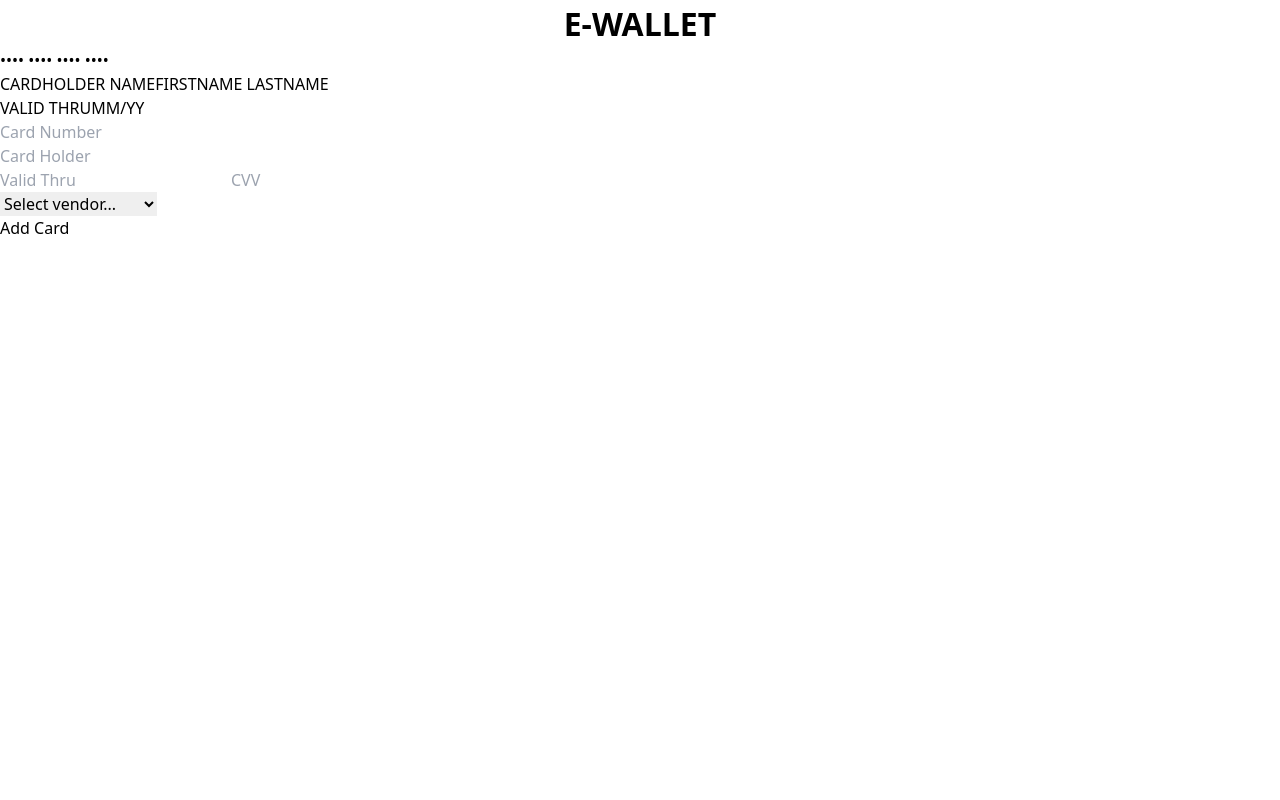
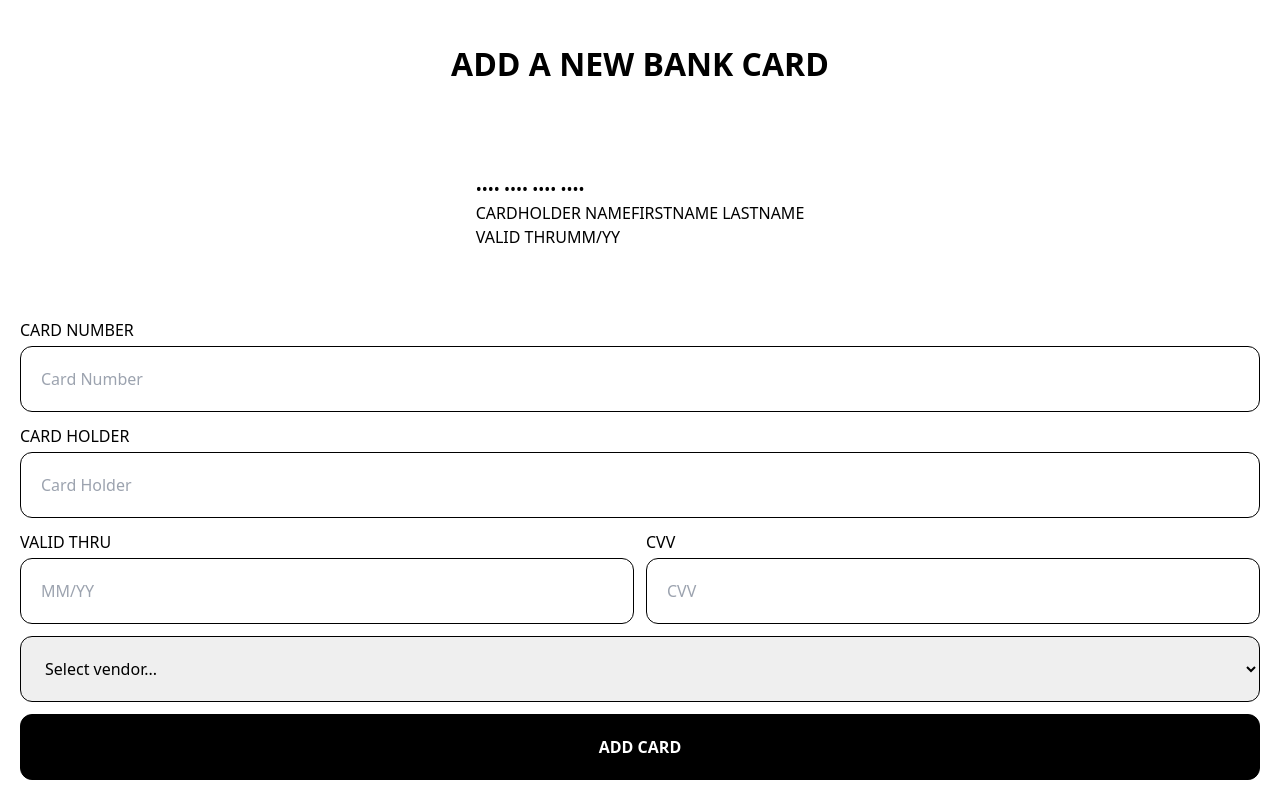
Before and after one commit to yanniro2/E-Wallet, a React (Vite) app: page /addcard in a window 1280 px wide. Built offline with nearby package versions, Linux system fonts and the light colour scheme; a web font is replaced by a local one.

Commit message:
style add card form

```diff
--- a/src/Components/CardForm.jsx
+++ b/src/Components/CardForm.jsx
@@ -23,19 +23,28 @@ const CardForm = ({ cardDetails, setCardDetails }) => {
   };
 
   return (
-    <div className="card-form-container">
-      <form onSubmit={handleSubmit}>
-        <div className="input-full-width">
+    <form onSubmit={handleSubmit} className="w-full h-min flex flex-col gap-3">
+      <div className="box-1">
+        <label className="label" htmlFor="number">
+          Card Number
+        </label>
         <input
+          className="input-1"
           type="text"
+          id="number"
           name="number"
           placeholder="Card Number"
           value={cardDetails.number}
           onChange={handleChange}
         />
       </div>
-        <div className="input-full-width">
+      <div className="box-1">
+        <label className="label" htmlFor="holder">
+          Card Holder
+        </label>
         <input
+          className="input-1"
+          id="holder"
           type="text"
           name="holder"
           placeholder="Card Holder"
@@ -43,29 +52,45 @@ const CardForm = ({ cardDetails, setCardDetails }) => {
           onChange={handleChange}
         />
       </div>
-        <div className="input-pair">
+      <div className="grid grid-cols-2  gap-3">
+        <div className="box-1">
+          <label className="label" htmlFor="expiry">
+            Valid Thru
+          </label>
           <input
+            className="input-1"
             type="text"
+            id="expiry"
             name="expiry"
-            placeholder="Valid Thru"
+            placeholder="MM/YY"
             value={cardDetails.expiry}
             onChange={handleChange}
           />
+        </div>
+
+        <div className="box-1">
+          <label className="label" htmlFor="cvv">
+            CVV
+          </label>
           <input
+            className="input-1"
             type="text"
+            id="cvv"
             name="cvv"
             placeholder="CVV"
             value={cardDetails.cvv}
             onChange={handleChange}
           />
         </div>
-        <div className="input-full-width">
+      </div>
+      <div className="box-1">
         <select
+          id="vendor"
           name="vendor"
           value={cardDetails.vendor}
           onChange={handleChange}
           required
-          >
+          className="input-1">
           <option value="">Select vendor...</option>
           <option value="bitcoin-inc">BITCOIN INC</option>
           <option value="ninja-bank">NINJA BANK</option>
@@ -73,9 +98,10 @@ const CardForm = ({ cardDetails, setCardDetails }) => {
           <option value="evil-corp">EVIL CORP</option>
         </select>
       </div>
-        <button type="submit">Add Card</button>
+      <button type="submit" className="btn btn-secound">
+        Add Card
+      </button>
     </form>
-    </div>
   );
 };
 
--- a/src/Components/CardPreview.jsx
+++ b/src/Components/CardPreview.jsx
@@ -50,18 +50,18 @@ const CardPreview = ({ cardDetails }) => {
   const cardColorClass = getCardColorClass(cardDetails.vendor);
 
   return (
-    <div className={`card-preview ${cardColorClass}`}>
-      {chipImageSrc && <img src={chipImageSrc} className="card-chip" alt="Chip" />}
-      {vendorIconSrc && <img src={vendorIconSrc} className="card-vendor-icon" alt="Vendor Icon" />}
-      <div className="card-number">{cardDetails.number || '•••• •••• •••• ••••'}</div>
-      <div className="card-holder-expiry">
-        <div className="card-holder-section">
-          <span className="card-info-label">CARDHOLDER NAME</span>
-          <span className="card-holder">{cardDetails.holder || 'FIRSTNAME LASTNAME'}</span>
+    <div>
+      {chipImageSrc && <img src={chipImageSrc} alt="Chip" />}
+      {vendorIconSrc && <img src={vendorIconSrc} alt="Vendor Icon" />}
+      <div>{cardDetails.number || "•••• •••• •••• ••••"}</div>
+      <div>
+        <div>
+          <span>CARDHOLDER NAME</span>
+          <span>{cardDetails.holder || "FIRSTNAME LASTNAME"}</span>
         </div>
-        <div className="card-expiry-section">
-          <span className="card-info-label">VALID THRU</span>
-          <span className="card-expiry">{cardDetails.expiry || 'MM/YY'}</span>
+        <div>
+          <span>VALID THRU</span>
+          <span>{cardDetails.expiry || "MM/YY"}</span>
         </div>
       </div>
     </div>
--- a/src/Components/Top.jsx
+++ b/src/Components/Top.jsx
@@ -1,10 +1,11 @@
 import React from 'react';
 // import './card-form.css'
 
-const Top = () => {
+// eslint-disable-next-line react/prop-types
+const Top = ({ title }) => {
   return (
-    <header className="text-center">
-      <h1 className="text-[2rem] font-semibold uppercase">E-wallet</h1>
+    <header className="text-center p-5">
+      <h1 className="text-[2rem] font-semibold uppercase">{title}</h1>
     </header>
   );
 };
--- a/src/Views/AddCard.jsx
+++ b/src/Views/AddCard.jsx
@@ -25,8 +25,8 @@ const AddCard = () => {
   };
 
   return (
-    <div className="add-card">
-      <Top />
+    <div className="section">
+      <Top title={"Add a new bank card"} />
       <CardPreview cardDetails={cardDetails} />
       <CardForm
         cardDetails={cardDetails}
--- a/src/Views/Home.jsx
+++ b/src/Views/Home.jsx
@@ -31,16 +31,14 @@ const Home = () => {
   };
 
   return (
-    <div className="w-screen h-screen flex flex-col items-center p-5 justify-between">
-      <Top />
+    <div className="section">
+      <Top title={"e-wallet"} />
       <CardStack
         cards={cards}
         activeCardIndex={activeCardIndex}
         getVendorIconPath={getVendorIconPath}
       />
-      <Link
-        to="/addcard"
-        className="uppercase font-semibold border border-black rounded-xl w-full text-center p-5 flex items-center justify-center cursor-pointer hover:bg-black hover:text-white transition-all">
+      <Link to="/addcard" className="btn btn-primary">
         Add a New Card
       </Link>
     </div>
--- a/src/index.css
+++ b/src/index.css
@@ -1,3 +1,35 @@
 @tailwind base;
 @tailwind components;
 @tailwind utilities;
+
+
+/* SECTIONS */
+.section {
+    @apply w-screen h-screen flex flex-col items-center p-5 justify-between;
+}
+
+
+/* BUTTONS */
+.btn-primary {
+    @apply  hover:bg-black hover:text-white;
+}
+
+.btn-secound {
+    @apply hover:bg-white hover:text-black text-white bg-black;
+}
+
+.btn {
+    @apply uppercase font-semibold border border-black rounded-xl w-full text-center p-5 flex items-center justify-center cursor-pointer transition-all;
+}
+
+.label {
+    @apply uppercase;
+}
+
+.box-1 {
+    @apply flex flex-col gap-1;
+}
+
+.input-1 {
+    @apply border border-black p-5 rounded-xl;
+}
```
Lines whose indentation alone changed are shown as unchanged.
